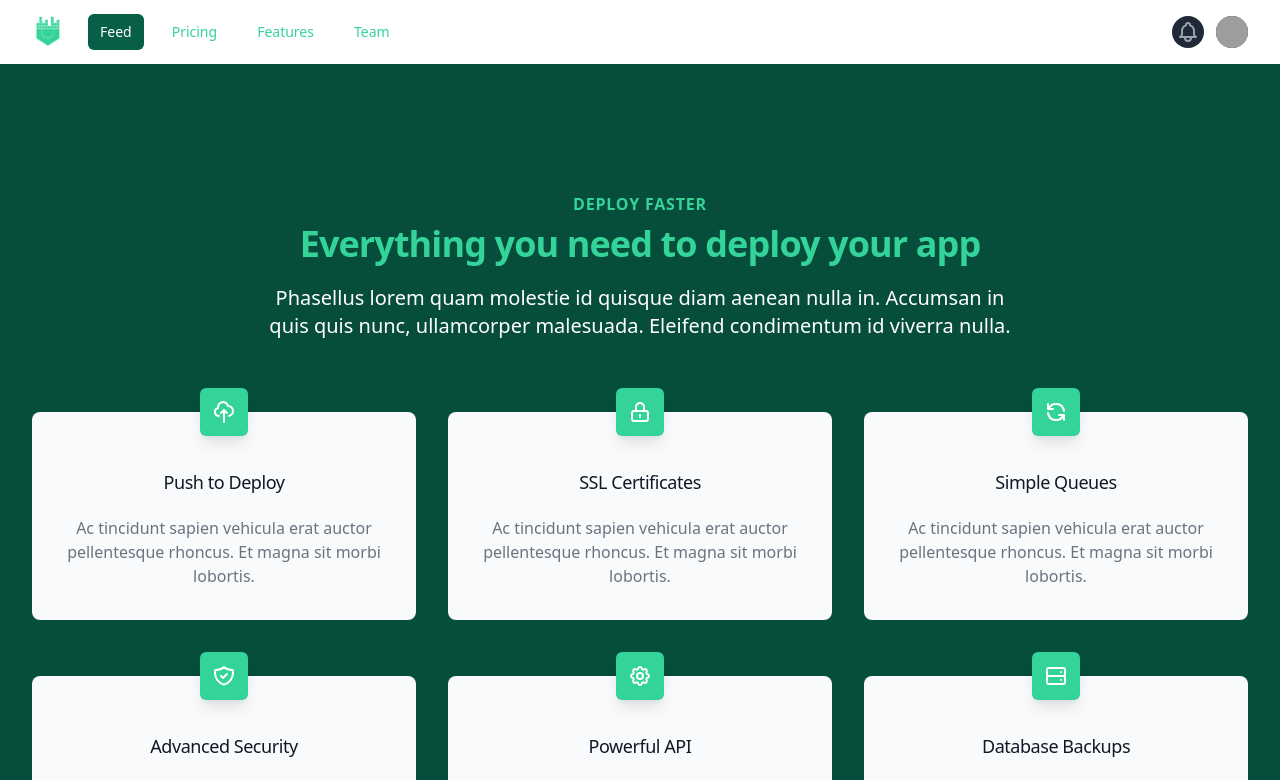
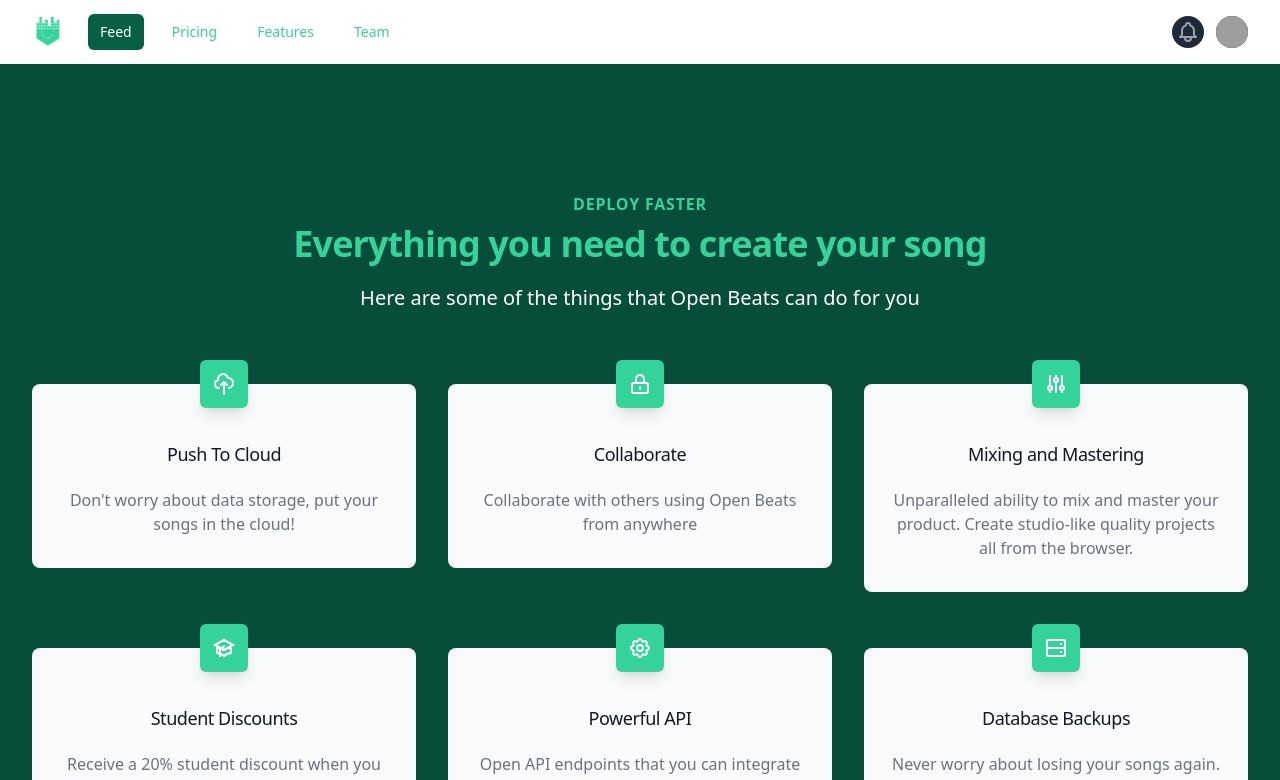
Before and after one commit to RyChrome/ub-hacking-2021, a Next.js app in the folder web/: page /features in a window 1280 px wide. Shown: the top 780 px of the page. Built offline with nearby package versions, Linux system fonts and the light colour scheme; grey boxes are pictures that could not be loaded.

Commit message:
Improved features page

```diff
--- a/web/pages/features/index.tsx
+++ b/web/pages/features/index.tsx
@@ -1,5 +1,7 @@
 /* This example requires Tailwind CSS v2.0+ */
 import {
+  AcademicCapIcon,
+    AdjustmentsIcon,
     CloudUploadIcon,
     CogIcon,
     LockClosedIcon,
@@ -11,12 +13,12 @@
   import Footer from '../footer/footer'
 
   const features = [
-    { name: 'Push to Deploy', icon: CloudUploadIcon },
-    { name: 'SSL Certificates', icon: LockClosedIcon },
-    { name: 'Simple Queues', icon: RefreshIcon },
-    { name: 'Advanced Security', icon: ShieldCheckIcon },
-    { name: 'Powerful API', icon: CogIcon },
-    { name: 'Database Backups', icon: ServerIcon },
+    { name: 'Push To Cloud', icon: CloudUploadIcon, msg: "Don't worry about data storage, put your songs in the cloud!" },
+    { name: 'Collaborate', icon: LockClosedIcon, msg: 'Collaborate with others using Open Beats from anywhere'},
+    { name: 'Mixing and Mastering', icon: AdjustmentsIcon, msg: 'Unparalleled ability to mix and master your product. Create studio-like quality projects all from the browser.'},
+    { name: 'Student Discounts', icon: AcademicCapIcon, msg: 'Receive a 20% student discount when you sign up with a valid .edu email.' },
+    { name: 'Powerful API', icon: CogIcon, msg: 'Open API endpoints that you can integrate into you application.' },
+    { name: 'Database Backups', icon: ServerIcon, msg: 'Never worry about losing your songs again.' },
   ]
 
 
@@ -31,11 +33,10 @@
 
           <h2 className="text-base font-semibold tracking-wider text-green-400 uppercase ">Deploy faster</h2>
           <p className="mt-2 text-3xl font-extrabold text-green-400 tracking-tight sm:text-4xl">
-            Everything you need to deploy your app
+            Everything you need to create your song
           </p>
           <p className="mt-5 max-w-prose mx-auto text-xl text-white ">
-            Phasellus lorem quam molestie id quisque diam aenean nulla in. Accumsan in quis quis nunc, ullamcorper
-            malesuada. Eleifend condimentum id viverra nulla.
+            Here are some of the things that Open Beats can do for you
           </p>
           <div className="mt-12">
             <div className="grid grid-cols-1 gap-8 sm:grid-cols-2 lg:grid-cols-3">
@@ -50,7 +51,7 @@
                       </div>
                       <h3 className="mt-8 text-lg font-medium text-gray-900 tracking-tight">{feature.name}</h3>
                       <p className="mt-5 text-base text-gray-500">
-                        Ac tincidunt sapien vehicula erat auctor pellentesque rhoncus. Et magna sit morbi lobortis.
+                        {feature.msg}
                       </p>
                     </div>
                   </div>
```
